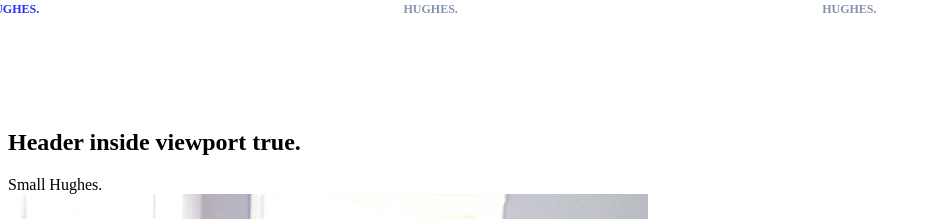
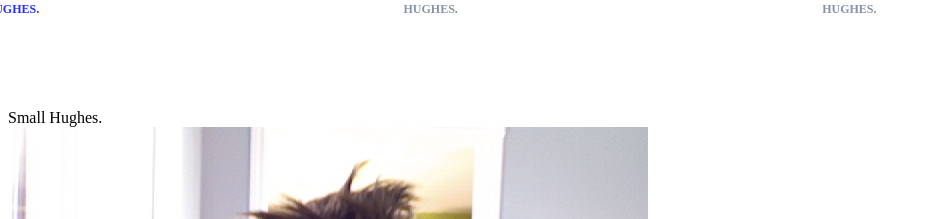
Before and after one commit to ScienceMoo/tailwind-website, a Next.js app: page /timeline in a window 1280 px wide. Shown: the part 901-1120 px from the top of the page, without its empty margins (0-939 px from the left). Built offline with nearby package versions, Linux system fonts and the light colour scheme.

Commit message:
fix styling

```diff
--- a/Components/ViewPictures.js
+++ b/Components/ViewPictures.js
@@ -18,7 +18,6 @@ export default function ViewPictures({ index, title, files, setActiveIndex }) {
   return (
     <>
       <section className="py-8 px-4 mt-2" ref={ref}>
-        <h2>{`Header inside viewport ${inView}.`}</h2>
         {title && (
           <div className="text-3xl mt-2 text-center w-full mb-2">{title}</div>
         )}
```
